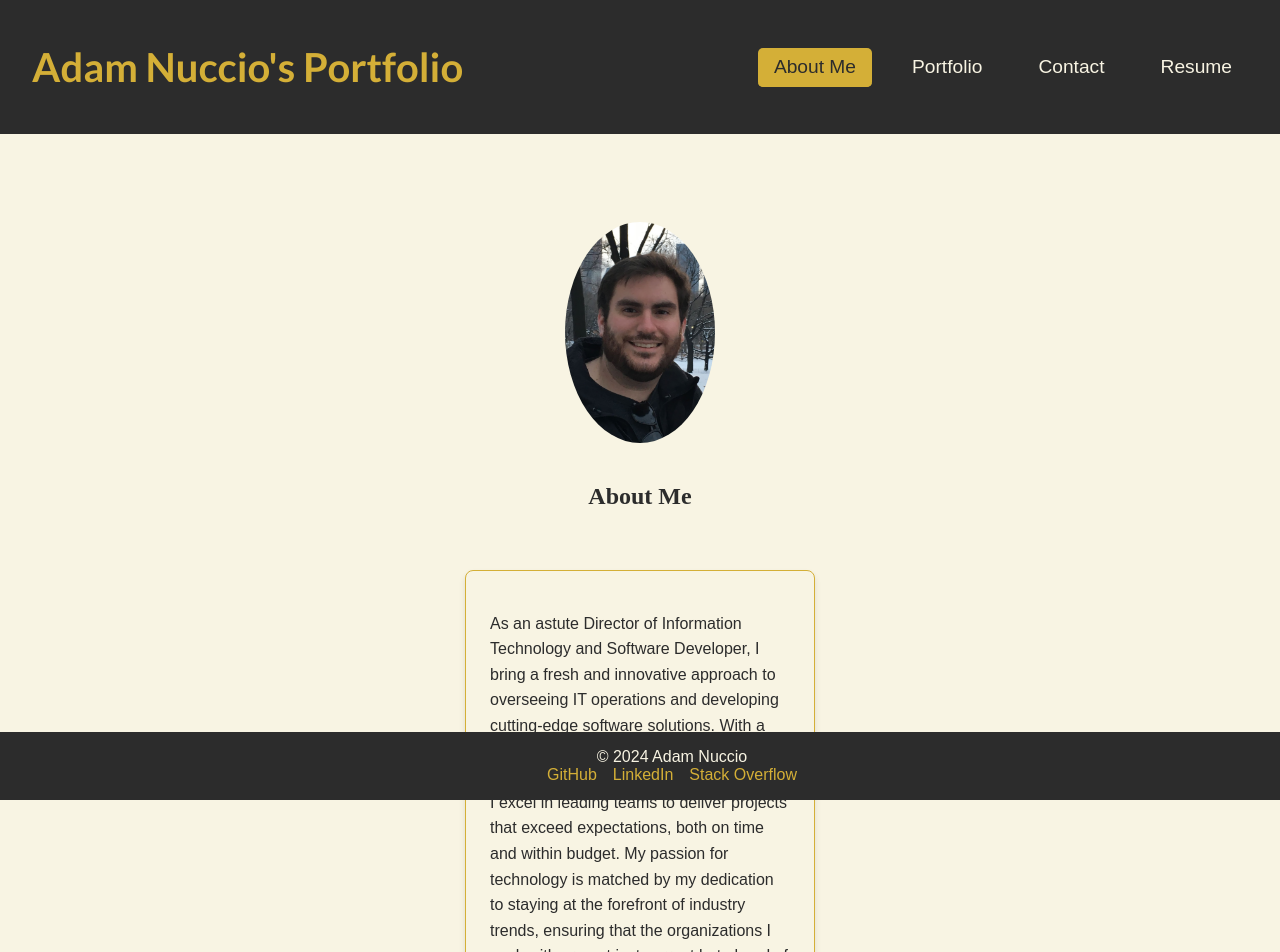
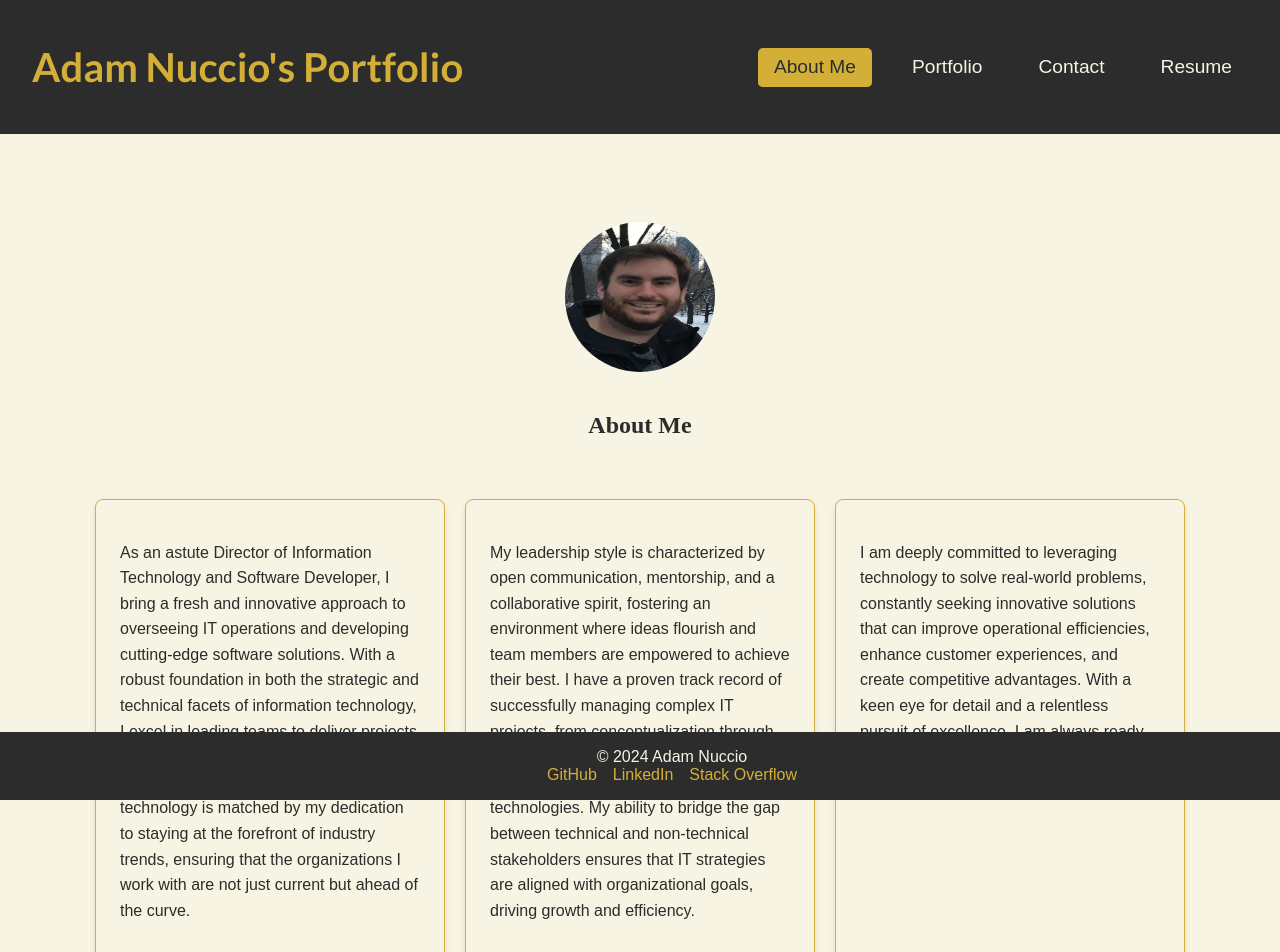
Before and after one commit to yahm0/AMN-REACT.JS-Portfolio, a React (Create React App) app: page / in a window 1280 px wide. Shown: the top 952 px of the page. Built offline with nearby package versions, Linux system fonts and the light colour scheme.

Commit message:
made changes to the profile picture border and the made changes to the header section and card containers on the aboutme.css. Made a change to the devs on the aboutme().

```diff
--- a/src/pages/AboutMe.jsx
+++ b/src/pages/AboutMe.jsx
@@ -8,6 +8,7 @@ function AboutMe() {
         <img src="/assets/imgs/profilepicture.png" alt="Developer" />
         <h2>About Me</h2>
       </section>
+      <div className="cards-container">
         <section className="about-me-card">
           <p>As an astute Director of Information Technology and Software Developer, I bring a fresh and innovative approach to overseeing IT operations and developing cutting-edge software solutions. With a robust foundation in both the strategic and technical facets of information technology, I excel in leading teams to deliver projects that exceed expectations, both on time and within budget. My passion for technology is matched by my dedication to staying at the forefront of industry trends, ensuring that the organizations I work with are not just current but ahead of the curve.</p>
         </section>
@@ -18,6 +19,7 @@ function AboutMe() {
           <p>I am deeply committed to leveraging technology to solve real-world problems, constantly seeking innovative solutions that can improve operational efficiencies, enhance customer experiences, and create competitive advantages. With a keen eye for detail and a relentless pursuit of excellence, I am always ready to tackle new challenges and lead my team to success.</p>
         </section>
       </div>
+    </div>
   );
 }
 
--- a/src/styles/AboutMe.css
+++ b/src/styles/AboutMe.css
@@ -9,18 +9,32 @@
 .about-me-header {
   text-align: center;
   padding: 1.5rem;
+  width: 100%;
+  /* Ensure the header spans the full width */
 }
 
 .about-me-header img {
   border-radius: 50%;
-  max-width: 150px;
-  height: auto;
+  /* Makes the image round */
+  width: 150px;
+  /* Set equal width and height */
+  height: 150px;
+  /* Set equal width and height */
   margin-bottom: 1rem;
 }
 
 .about-me-header h2 {
   color: #2c2c2c;
   margin-bottom: 1rem;
+}
+
+.cards-container {
+  display: flex;
+  flex-wrap: wrap;
+  justify-content: center;
+  gap: 20px;
+  width: 100%;
+  /* Ensure the cards container spans the full width */
 }
 
 .about-me-card {
```
Lines whose indentation alone changed are shown as unchanged.
